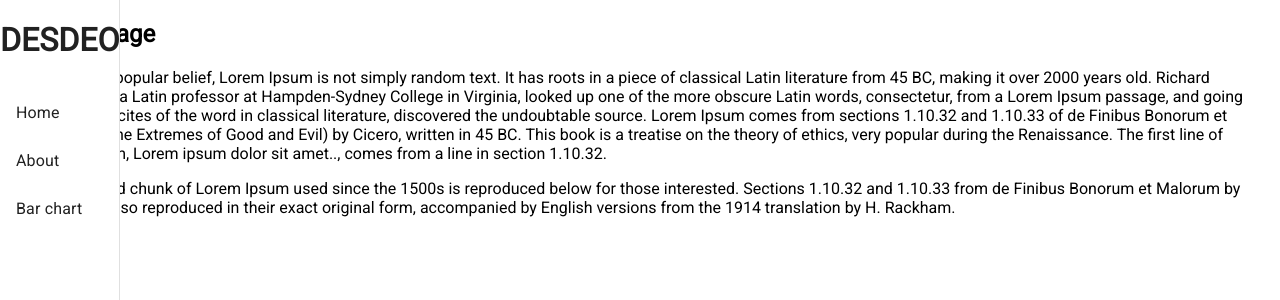
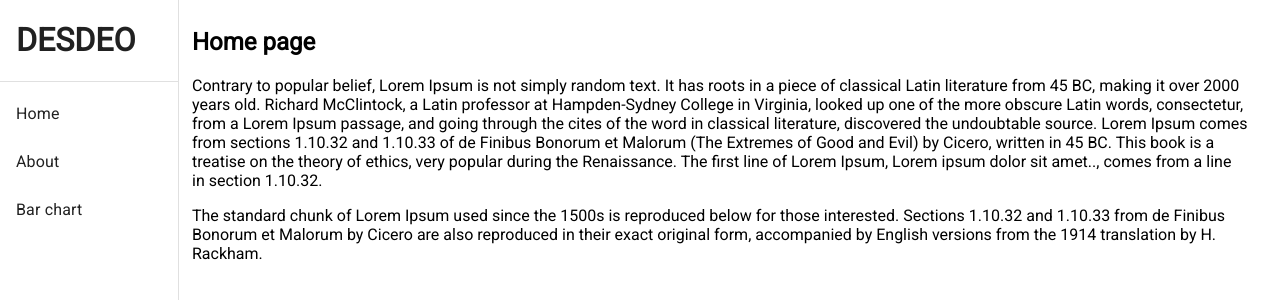
Before and after one commit to mika-alaoutinen/desdeo-frontend, a React (Create React App) app: page / in a window 1280 px wide. Shown: the top 300 px of the page. Built offline with nearby package versions, Linux system fonts and the light colour scheme.

Commit message:
Add janky styling

```diff
--- a/src/components/common/Header.tsx
+++ b/src/components/common/Header.tsx
@@ -1,7 +1,7 @@
 import React from 'react'
 
 const Header: React.FC = () => (
-  <div className='Header'>
+  <div className='Header' style={{ marginLeft: '1em' }}>
     <h1>DESDEO</h1>
   </div>
 )
--- a/src/components/navigation/Navigation.tsx
+++ b/src/components/navigation/Navigation.tsx
@@ -1,6 +1,6 @@
 import React from 'react'
 import { Link } from 'react-router-dom'
-import { Drawer, List, ListItem, ListItemText } from '@material-ui/core'
+import { Divider, Drawer, List, ListItem, ListItemText } from '@material-ui/core'
 
 import Header from '../common/Header'
 import { navigation, NavLink } from './navigationConstants'
@@ -22,11 +22,13 @@ const Navigation: React.FC = () => {
     <Drawer
       anchor='left'
       className='NavigationDrawer'
+      style={{  margin: '5em' }}
       variant='permanent'
     >
       <Header />
+      <Divider />
 
-      <List>
+      <List style={{ marginRight: '5em' }}>
         {navigation.map(nav => createListItem(nav))}
       </List>
 
--- a/src/misc/layout.ts
+++ b/src/misc/layout.ts
@@ -2,5 +2,6 @@ import 'fontsource-roboto'
 
 // The master style for the application
 export const style = {
-  fontFamily: 'Roboto'
+  display: 'flex',
+  fontFamily: 'Roboto',
 }
```
